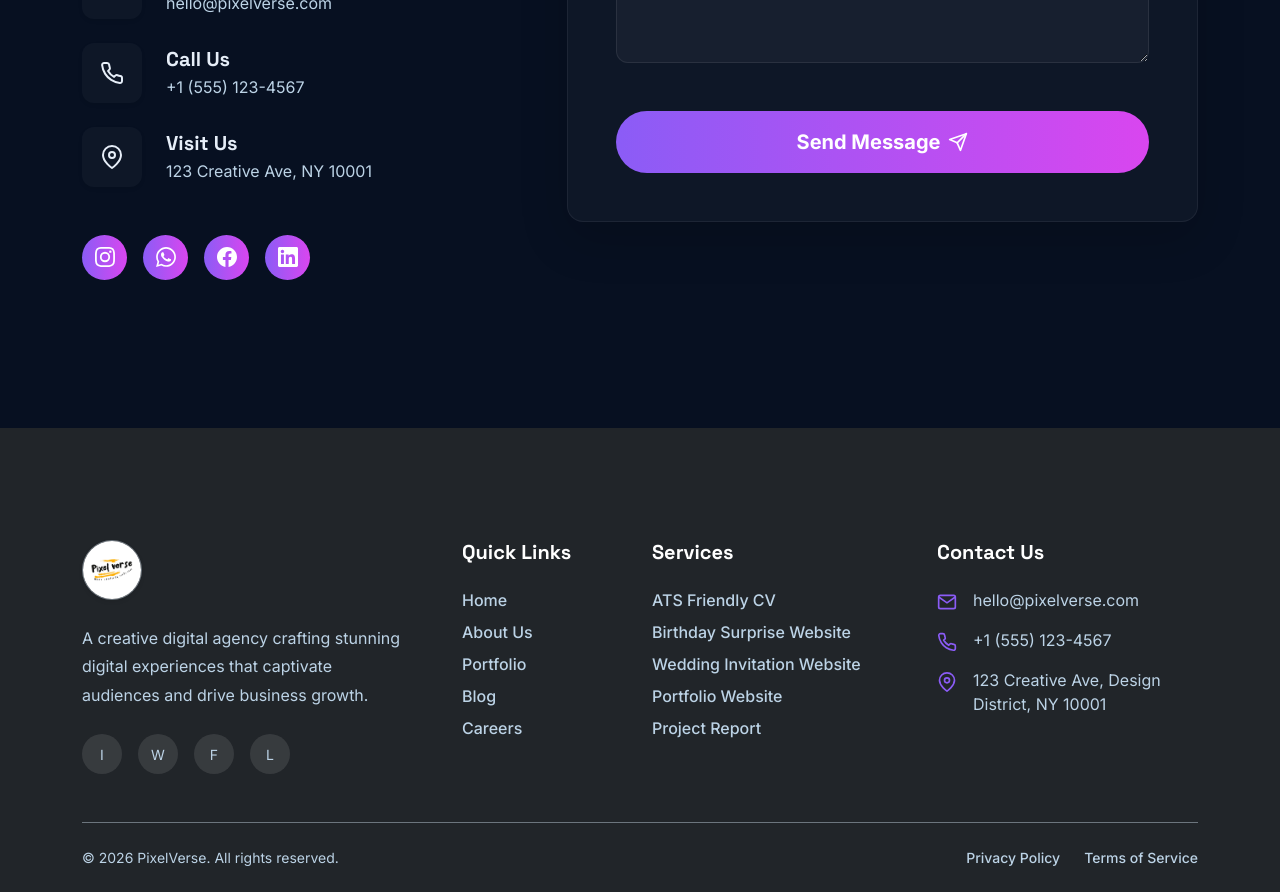
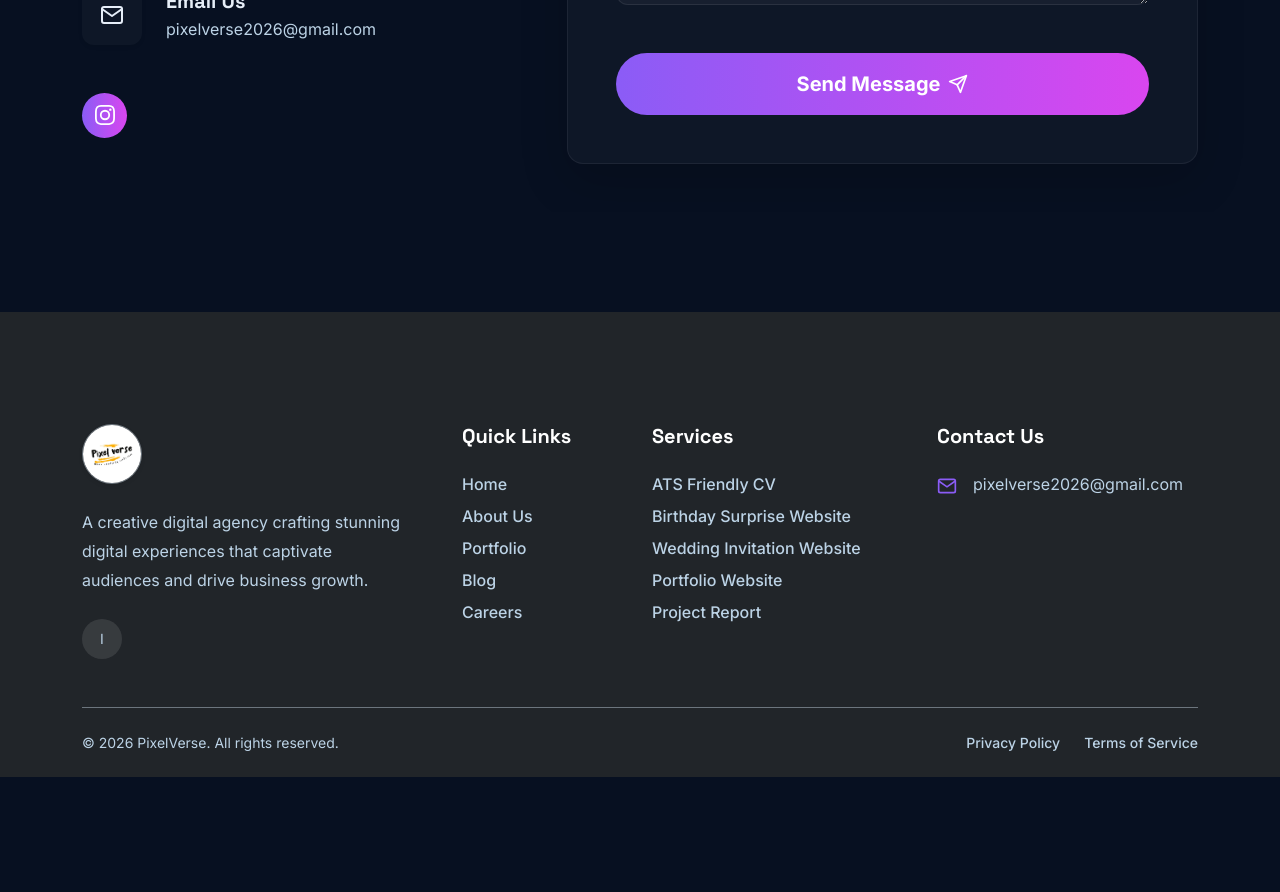
Before and after one commit to Shahinshac/pix, a React (Vite) app: page / in a window 1280 px wide. Shown: the part 5500-6392 px from the top of the page. After the commit the page ends 6277 px from the top, so only its background shows below. Built offline with nearby package versions, Linux system fonts and the light colour scheme.

Commit message:
chore: update contact info and keep only Instagram/Email

```diff
--- a/src/components/Contact.jsx
+++ b/src/components/Contact.jsx
@@ -47,33 +47,10 @@ export default function Contact() {
   const socialLinks = [
     {
       name: 'Instagram',
+      href: 'https://instagram.com/pixel.verse__',
       icon: (
         <svg viewBox="0 0 24 24" fill="currentColor" width="20" height="20">
           <path d="M12 2.163c3.204 0 3.584.012 4.85.07 3.252.148 4.771 1.691 4.919 4.919.058 1.265.069 1.645.069 4.849 0 3.205-.012 3.584-.069 4.849-.149 3.225-1.664 4.771-4.919 4.919-1.266.058-1.644.07-4.85.07-3.204 0-3.584-.012-4.849-.07-3.26-.149-4.771-1.699-4.919-4.92-.058-1.265-.07-1.644-.07-4.849 0-3.204.013-3.583.07-4.849.149-3.227 1.664-4.771 4.919-4.919 1.266-.057 1.645-.069 4.849-.069zM12 0C8.741 0 8.333.014 7.053.072 2.695.272.273 2.69.073 7.052.014 8.333 0 8.741 0 12c0 3.259.014 3.668.072 4.948.2 4.358 2.618 6.78 6.98 6.98C8.333 23.986 8.741 24 12 24c3.259 0 3.668-.014 4.948-.072 4.354-.2 6.782-2.618 6.979-6.98.059-1.28.073-1.689.073-4.948 0-3.259-.014-3.667-.072-4.947-.196-4.354-2.617-6.78-6.979-6.98C15.668.014 15.259 0 12 0zm0 5.838a6.162 6.162 0 100 12.324 6.162 6.162 0 000-12.324zM12 16a4 4 0 110-8 4 4 0 010 8zm6.406-11.845a1.44 1.44 0 100 2.881 1.44 1.44 0 000-2.881z" />
-        </svg>
-      ),
-    },
-    {
-      name: 'WhatsApp',
-      icon: (
-        <svg viewBox="0 0 24 24" fill="currentColor" width="20" height="20">
-          <path d="M.057 24l1.687-6.163c-1.041-1.804-1.588-3.849-1.587-5.946.003-6.556 5.338-11.891 11.893-11.891 3.181.001 6.167 1.24 8.413 3.488 2.245 2.248 3.481 5.236 3.48 8.414-.003 6.557-5.338 11.892-11.893 11.892-1.99-.001-3.951-.5-5.688-1.448l-6.305 1.654zm6.597-3.807c1.676.995 3.276 1.591 5.392 1.592 5.448 0 9.886-4.434 9.889-9.885.002-5.462-4.415-9.89-9.881-9.892-5.452 0-9.887 4.434-9.889 9.884-.001 2.225.651 3.891 1.746 5.634l-.999 3.648 3.742-.981zm11.387-5.464c-.074-.124-.272-.198-.57-.347-.297-.149-1.758-.868-2.031-.967-.272-.099-.47-.149-.669.149-.198.297-.768.967-.941 1.165-.173.198-.347.223-.644.074-.297-.149-1.255-.462-2.39-1.475-.88-.788-1.48-1.761-1.653-2.059-.173-.297-.018-.458.13-.606.134-.133.297-.347.446-.521.151-.172.2-.296.3-.495.099-.198.05-.372-.025-.521-.075-.148-.669-1.611-.916-2.206-.242-.579-.487-.501-.669-.51l-.57-.01c-.198 0-.52.074-.792.347-.272.297-1.04 1.016-1.04 2.479 0 1.463 1.069 2.876 1.218 3.074.149.198 2.096 3.2 5.077 4.487.709.306 1.263.489 1.694.626.712.226 1.36.194 1.872.118.571-.085 1.758-.719 2.006-1.413.248-.695.248-1.29.173-1.414z" />
-        </svg>
-      ),
-    },
-    {
-      name: 'Facebook',
-      icon: (
-        <svg viewBox="0 0 24 24" fill="currentColor" width="20" height="20">
-          <path d="M24 12.073c0-6.627-5.373-12-12-12s-12 5.373-12 12c0 5.99 4.388 10.954 10.125 11.854v-8.385H7.078v-3.469h3.047V9.43c0-3.007 1.792-4.669 4.533-4.669 1.312 0 2.686.235 2.686.235v2.953H15.83c-1.491 0-1.956.925-1.956 1.874v2.25h3.328l-.532 3.469h-2.796v8.385C19.612 23.027 24 18.062 24 12.073z" />
-        </svg>
-      ),
-    },
-    {
-      name: 'LinkedIn',
-      icon: (
-        <svg viewBox="0 0 24 24" fill="currentColor" width="20" height="20">
-          <path d="M20.447 20.452h-3.554v-5.569c0-1.328-.027-3.037-1.852-3.037-1.853 0-2.136 1.445-2.136 2.939v5.667H9.351V9h3.414v1.561h.046c.477-.9 1.637-1.85 3.37-1.85 3.601 0 4.267 2.37 4.267 5.455v6.286zM5.337 7.433c-1.144 0-2.063-.926-2.063-2.065 0-1.138.92-2.063 2.063-2.063 1.14 0 2.064.925 2.064 2.063 0 1.139-.925 2.065-2.064 2.065zm1.782 13.019H3.555V9h3.564v11.452zM22.225 0H1.771C.792 0 0 .774 0 1.729v20.542C0 23.227.792 24 1.771 24h20.451C23.2 24 24 23.227 24 22.271V1.729C24 .774 23.2 0 22.222 0h.003z" />
         </svg>
       ),
     },
@@ -102,32 +79,7 @@ export default function Contact() {
                 </div>
                 <div>
                   <h5 className="fw-bold mb-1">Email Us</h5>
-                  <p className="text-muted mb-0">hello@pixelverse.com</p>
-                </div>
-              </div>
-
-              <div className="d-flex align-items-center gap-4">
-                <div className="icon-box bg-gradient-custom shadow-sm mb-0 flex-shrink-0">
-                  <svg viewBox="0 0 24 24" fill="none" stroke="currentColor" strokeWidth="2" strokeLinecap="round" strokeLinejoin="round" width="24" height="24">
-                    <path d="M22 16.92v3a2 2 0 0 1-2.18 2 19.79 19.79 0 0 1-8.63-3.07 19.5 19.5 0 0 1-6-6 19.79 19.79 0 0 1-3.07-8.67A2 2 0 0 1 4.11 2h3a2 2 0 0 1 2 1.72 12.84 12.84 0 0 0 .7 2.81 2 2 0 0 1-.45 2.11L8.09 9.91a16 16 0 0 0 6 6l1.27-1.27a2 2 0 0 1 2.11-.45 12.84 12.84 0 0 0 2.81.7A2 2 0 0 1 22 16.92z" />
-                  </svg>
-                </div>
-                <div>
-                  <h5 className="fw-bold mb-1">Call Us</h5>
-                  <p className="text-muted mb-0">+1 (555) 123-4567</p>
-                </div>
-              </div>
-
-              <div className="d-flex align-items-center gap-4">
-                <div className="icon-box bg-gradient-custom shadow-sm mb-0 flex-shrink-0">
-                  <svg viewBox="0 0 24 24" fill="none" stroke="currentColor" strokeWidth="2" strokeLinecap="round" strokeLinejoin="round" width="24" height="24">
-                    <path d="M21 10c0 7-9 13-9 13s-9-6-9-13a9 9 0 0 1 18 0z" />
-                    <circle cx="12" cy="10" r="3" />
-                  </svg>
-                </div>
-                <div>
-                  <h5 className="fw-bold mb-1">Visit Us</h5>
-                  <p className="text-muted mb-0">123 Creative Ave, NY 10001</p>
+                  <p className="text-muted mb-0">pixelverse2026@gmail.com</p>
                 </div>
               </div>
             </div>
@@ -136,7 +88,9 @@ export default function Contact() {
               {socialLinks.map((social) => (
                 <a
                   key={social.name}
-                  href="#"
+                  href={social.href || '#'}
+                  target="_blank"
+                  rel="noreferrer"
                   className="btn btn-gradient rounded-circle d-flex align-items-center justify-content-center p-0 hover-lift"
                   style={{ width: '45px', height: '45px' }}
                   aria-label={social.name}
--- a/src/components/Footer.jsx
+++ b/src/components/Footer.jsx
@@ -20,11 +20,9 @@ export default function Footer() {
               A creative digital agency crafting stunning digital experiences that captivate audiences and drive business growth.
             </p>
             <div className="d-flex gap-3">
-              {['Instagram', 'WhatsApp', 'Facebook', 'LinkedIn'].map((social) => (
-                <a key={social} href="#" className="btn btn-outline-secondary rounded-circle d-flex align-items-center justify-content-center p-0 hover-lift text-white border-0" style={{ width: '40px', height: '40px', background: 'rgba(255,255,255,0.1)' }}>
-                  <span className="small">{social[0]}</span>
-                </a>
-              ))}
+              <a href="https://instagram.com/pixel.verse__" target="_blank" rel="noreferrer" className="btn btn-outline-secondary rounded-circle d-flex align-items-center justify-content-center p-0 hover-lift text-white border-0" style={{ width: '40px', height: '40px', background: 'rgba(255,255,255,0.1)' }}>
+                <span className="small">I</span>
+              </a>
             </div>
           </div>
 
@@ -65,20 +63,7 @@ export default function Footer() {
                   <path d="M4 4h16c1.1 0 2 .9 2 2v12c0 1.1-.9 2-2 2H4c-1.1 0-2-.9-2-2V6c0-1.1.9-2 2-2z" />
                   <polyline points="22,6 12,13 2,6" />
                 </svg>
-                <span className="text-secondary">hello@pixelverse.com</span>
-              </div>
-              <div className="d-flex align-items-start gap-3">
-                <svg viewBox="0 0 24 24" fill="none" stroke="currentColor" strokeWidth="2" width="20" height="20" className="text-primary-custom flex-shrink-0 mt-1">
-                  <path d="M22 16.92v3a2 2 0 0 1-2.18 2 19.79 19.79 0 0 1-8.63-3.07 19.5 19.5 0 0 1-6-6 19.79 19.79 0 0 1-3.07-8.67A2 2 0 0 1 4.11 2h3a2 2 0 0 1 2 1.72 12.84 12.84 0 0 0 .7 2.81 2 2 0 0 1-.45 2.11L8.09 9.91a16 16 0 0 0 6 6l1.27-1.27a2 2 0 0 1 2.11-.45 12.84 12.84 0 0 0 2.81.7A2 2 0 0 1 22 16.92z" />
-                </svg>
-                <span className="text-secondary">+1 (555) 123-4567</span>
-              </div>
-              <div className="d-flex align-items-start gap-3">
-                <svg viewBox="0 0 24 24" fill="none" stroke="currentColor" strokeWidth="2" width="20" height="20" className="text-primary-custom flex-shrink-0 mt-1">
-                  <path d="M21 10c0 7-9 13-9 13s-9-6-9-13a9 9 0 0 1 18 0z" />
-                  <circle cx="12" cy="10" r="3" />
-                </svg>
-                <span className="text-secondary">123 Creative Ave, Design District, NY 10001</span>
+                <span className="text-secondary">pixelverse2026@gmail.com</span>
               </div>
             </div>
           </div>
```
